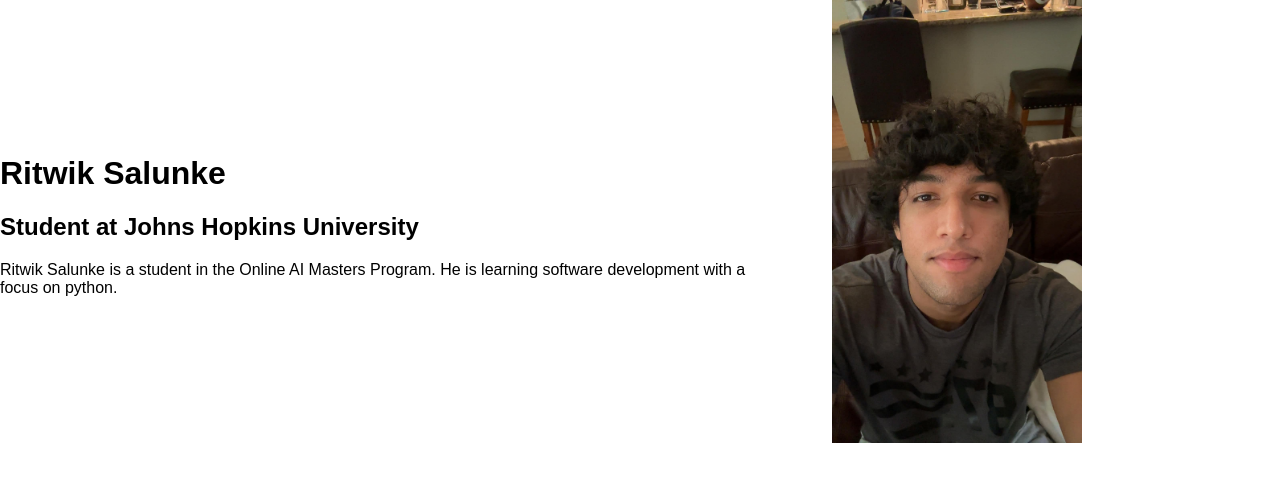
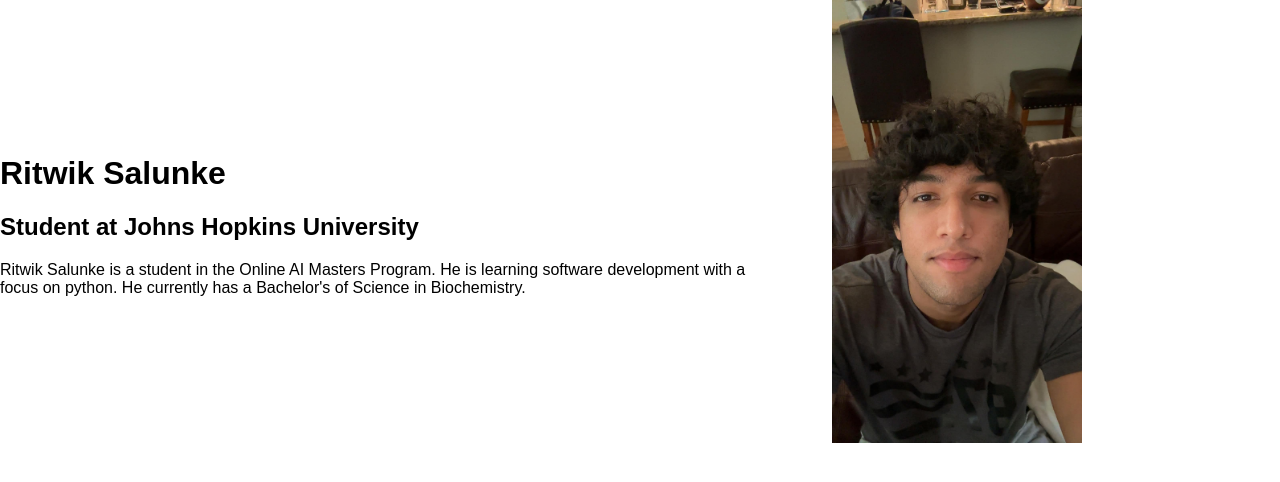
Before and after one commit to ritwik2510/jhu_software_concepts, a Flask app: page / in a window 1280 px wide. Shown: the part 111-593 px from the top of the page. Run offline with Flask 3, Linux system fonts and the light colour scheme.

Commit message:
added screenshots and doing final checks

```diff
--- a/Module1/app/templates/home.html
+++ b/Module1/app/templates/home.html
@@ -13,7 +13,7 @@
         <h2>Student at Johns Hopkins University</h2>
 
         <p>
-            Ritwik Salunke is a student in the Online AI Masters Program. He is learning software development with a focus on python.
+            Ritwik Salunke is a student in the Online AI Masters Program. He is learning software development with a focus on python. He currently has a Bachelor's of Science in Biochemistry.
         </p>
     </div>
 
```
Also changed, not shown: Module1/README.txt, 1 other file.
